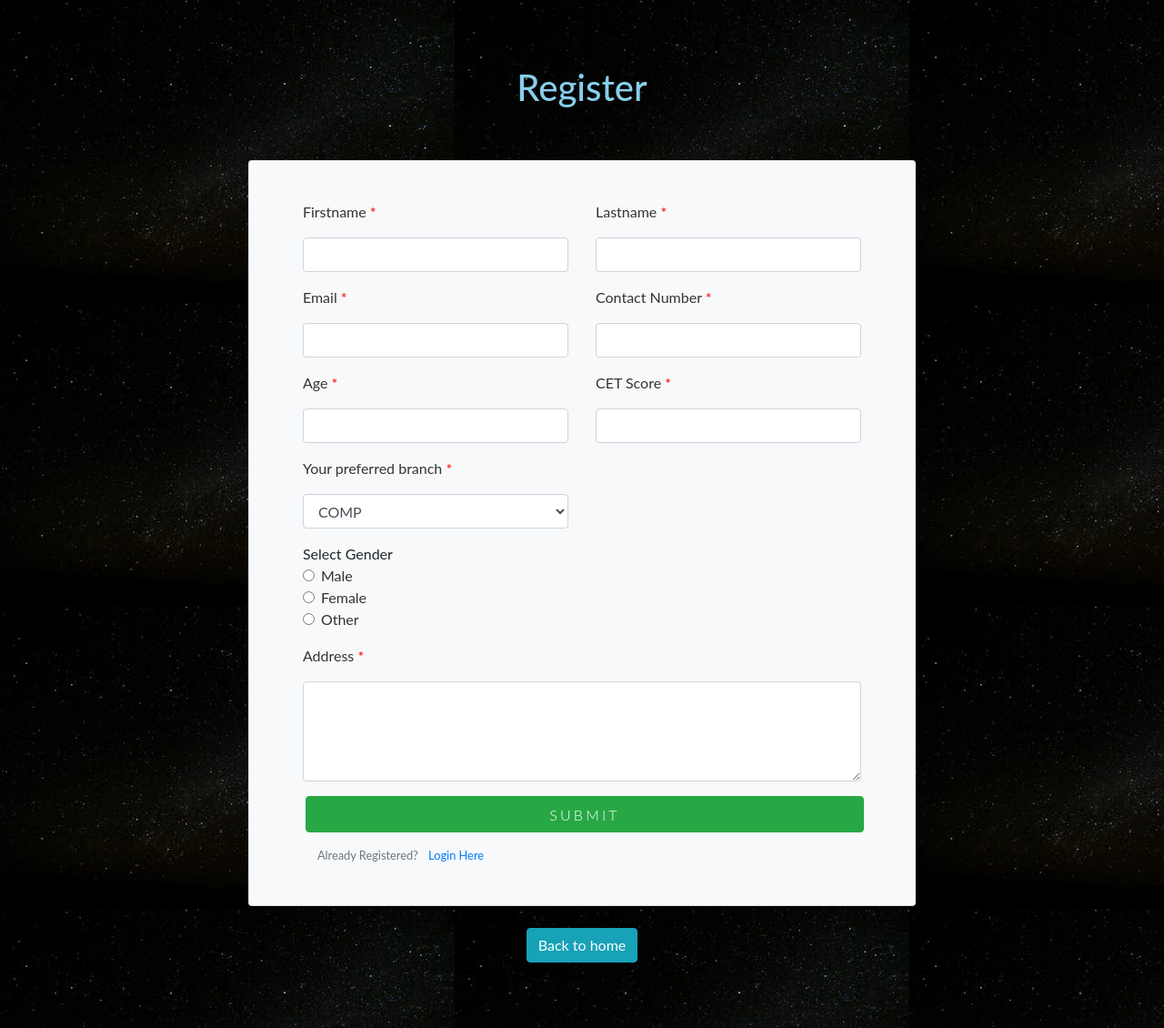
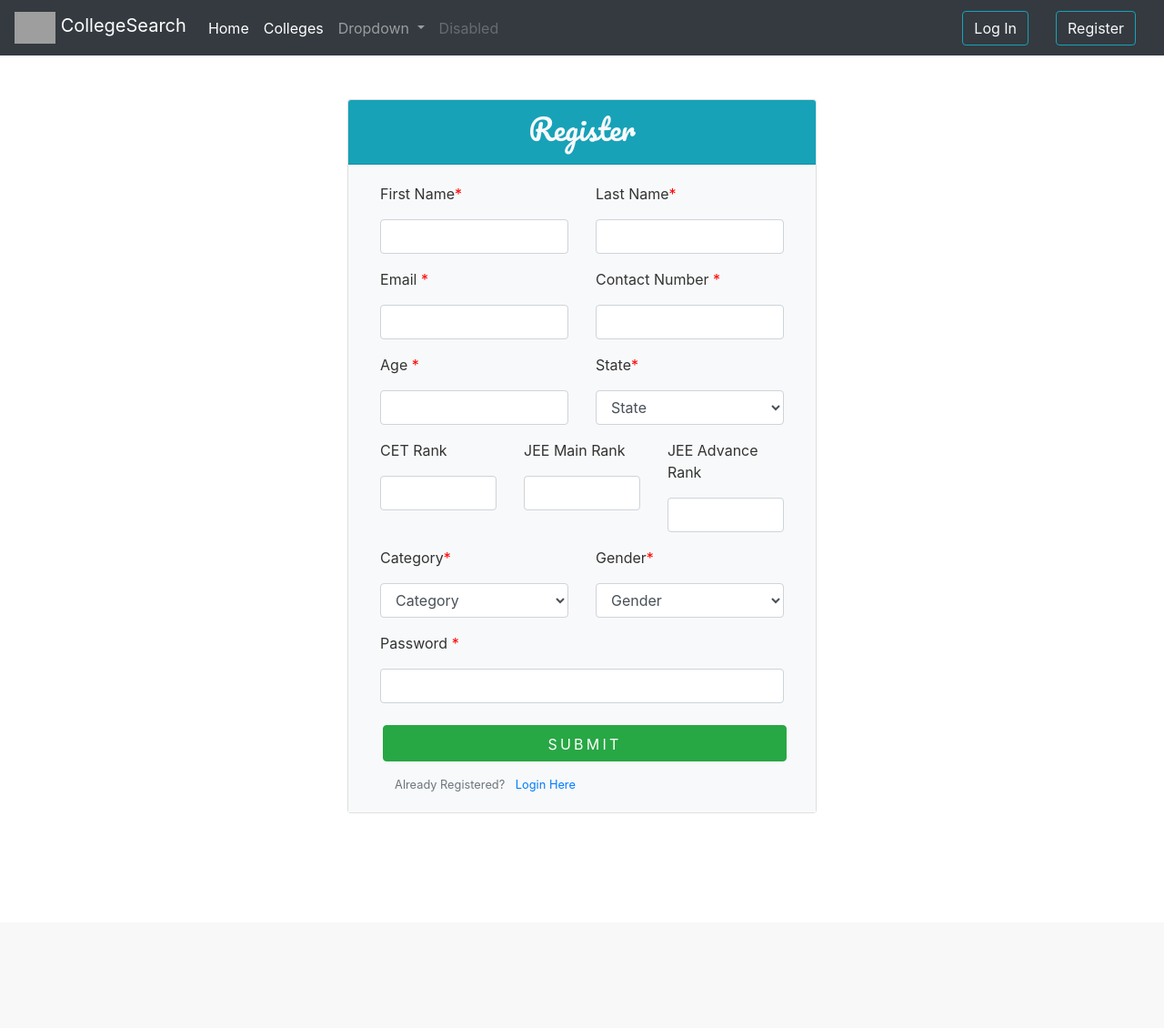
Before and after one commit to vishalsalgond/WP, a PHP site: page /register.php in a window 1280 px wide. Shown: the whole page at 91% size. After the commit the page ends 894 px from the top, so only its background shows below. Run offline with PHP 8.4, Linux system fonts and the light colour scheme; grey boxes are pictures that could not be loaded.

Commit message:
added navbar

```diff
--- a/home.php
+++ b/home.php
@@ -4,6 +4,7 @@
 	<title>Home</title>
 </head>
 <body>
+	<?php include 'navbar.php' ?>
 
 </body>
 </html>
--- a/login.php
+++ b/login.php
@@ -5,5 +5,7 @@
 </head>
 <body>
 
+	<?php include 'navbar.php' ?>
+
 </body>
 </html>
--- /dev/null
+++ b/navbar.php
@@ -0,0 +1,63 @@
+<!DOCTYPE HTML>
+<html>
+<head>
+    <meta charset="utf-8">
+    <meta name="viewport" content="width=device-width, initial-scale=1, shrink-to-fit=no">
+    <title>Register</title>
+
+    <!-- Bootstrap CSS -->
+    <link rel="stylesheet" href="https://stackpath.bootstrapcdn.com/bootstrap/4.5.2/css/bootstrap.min.css" integrity="sha384-JcKb8q3iqJ61gNV9KGb8thSsNjpSL0n8PARn9HuZOnIxN0hoP+VmmDGMN5t9UJ0Z" crossorigin="anonymous">
+
+</head>
+
+<body>
+
+	<nav class="navbar navbar-expand-lg navbar-dark bg-dark">
+	   <a class="navbar-brand" href="home.php">
+	    <img src="https://www.logodesign.net/images/letter-c-logo-tutorial.png" width="45" height="35" class="d-inline-block align-top" alt="">
+	    CollegeSearch
+	  </a>
+	  <button class="navbar-toggler" type="button" data-toggle="collapse" data-target="#navbarSupportedContent" aria-controls="navbarSupportedContent" aria-expanded="false" aria-label="Toggle navigation">
+	    <span class="navbar-toggler-icon"></span>
+	  </button>
+
+	  <div class="collapse navbar-collapse" id="navbarSupportedContent">
+	    <ul class="navbar-nav mr-auto">
+	      <li class="nav-item active">
+	        <a class="nav-link" href="home.php">Home</a>
+	      </li>
+	      <li class="nav-item active">
+	        <a class="nav-link" href="#">Colleges</a>
+	      </li>
+	      <li class="nav-item dropdown">
+	        <a class="nav-link dropdown-toggle" href="#" id="navbarDropdown" role="button" data-toggle="dropdown" aria-haspopup="true" aria-expanded="false">
+	          Dropdown
+	        </a>
+	        <div class="dropdown-menu" aria-labelledby="navbarDropdown">
+	          <a class="dropdown-item" href="#">Action</a>
+	          <a class="dropdown-item" href="#">Another action</a>
+	          <div class="dropdown-divider"></div>
+	          <a class="dropdown-item" href="#">Something else here</a>
+	        </div>
+	      </li>
+	      <li class="nav-item">
+	        <a class="nav-link disabled" href="#">Disabled</a>
+	      </li>
+	    </ul>
+	    <form class="form-inline my-2 my-lg-0">
+	    	<div class="col"><a class="btn btn-outline-info text-light" href="login.php">Log In</a></div>
+	    	<div class="col"><a class="btn btn-outline-info text-light" href="register.php">Register</a></div>
+	     <!--  <input class="form-control mr-sm-2" type="search" placeholder="Search" aria-label="Search">
+	      <button class="btn btn-outline-success my-2 my-sm-0" type="submit">Search</button> -->
+	    </form>
+	  </div>
+	</nav>
+
+
+
+	<!-- JS, Popper.js, and jQuery -->
+    <script src="https://code.jquery.com/jquery-3.5.1.slim.min.js" integrity="sha384-DfXdz2htPH0lsSSs5nCTpuj/zy4C+OGpamoFVy38MVBnE+IbbVYUew+OrCXaRkfj" crossorigin="anonymous"></script>
+    <script src="https://cdn.jsdelivr.net/npm/popper.js@1.16.1/dist/umd/popper.min.js" integrity="sha384-9/reFTGAW83EW2RDu2S0VKaIzap3H66lZH81PoYlFhbGU+6BZp6G7niu735Sk7lN" crossorigin="anonymous"></script>
+    <script src="https://stackpath.bootstrapcdn.com/bootstrap/4.5.2/js/bootstrap.min.js" integrity="sha384-B4gt1jrGC7Jh4AgTPSdUtOBvfO8shuf57BaghqFfPlYxofvL8/KUEfYiJOMMV+rV" crossorigin="anonymous"></script>
+</body>
+</html>
--- a/register.php
+++ b/register.php
@@ -8,6 +8,9 @@
     <!-- Bootstrap CSS -->
     <link rel="stylesheet" href="https://stackpath.bootstrapcdn.com/bootstrap/4.5.2/css/bootstrap.min.css" integrity="sha384-JcKb8q3iqJ61gNV9KGb8thSsNjpSL0n8PARn9HuZOnIxN0hoP+VmmDGMN5t9UJ0Z" crossorigin="anonymous">
 
+    <!-- Google fonts -->
+    <link href="https://fonts.googleapis.com/css2?family=Pacifico&display=swap" rel="stylesheet">
+
      <!-- Custom styles for this template-->
     <link href="static/register.css" rel="stylesheet" type="text/css"/>
     <link href="static/footer.css" rel="stylesheet" type="text/css"/>
@@ -15,35 +18,27 @@
 
 <body>
 
+    <?php include 'navbar.php';?>
     <?php include 'validate.php';?>
 
-
-    <div class="container d-inline"> <div class="text-center mt-5 mb-5">
-        <h1 style="color: skyblue"> Register</h1>
-    </div>
-
         <div class="row ">
-            <div class="col-lg-7 mx-auto">
-                <div class="card mt-2 mx-auto p-4 bg-light">
+            <div class="col-lg-5 mx-auto">
+                <div class="card card-register mx-auto mt-5 mb-5">
+                    <div class="card-header bg-info text-light text-center"><h2 style="font-family: 'Pacifico', cursive;">Register</h2></div>
                     <div class="card-body bg-light">
                         <div class="container">
                             <form id="contact-form" role="form" method="POST" action='?php echo htmlspecialchars($_SERVER["PHP_SELF"]);?>' onsubmit="func1()">
                                 <div class="controls">
                                     <div class="row">
                                         <div class="col-md-6">
-                                            <div class="form-group"> <label for="form_name">Firstname <label style="color: red">*</label></label>
+                                            <div class="form-group"> <label for="form_name">First Name<label style="color: red">*</label></label>
                                                 <input class="form-control mb-2 mr-sm-4" type="text" id="input" name="fname" value="<?php echo $fname;?>">
-                                                <!-- Greets the user when he is typing his name -->
-                                                    <script>
-                                                      input.oninput = function() {
-                                                        result.innerHTML = "Hello " + input.value + ", Welcome to CollegeSearch!";
-                                                      };
-                                                    </script> </div>
+                                                 </div>
                                                     <span style="color: red;" class="error"><?php echo $fnameerror;?></span>
                                         </div>
 
                                         <div class="col-md-6">
-                                            <div class="form-group"> <label for="form_lastname">Lastname <label style="color: red">*</label></label>
+                                            <div class="form-group"> <label for="form_lastname">Last Name<label style="color: red">*</label></label>
                                                 <input class="form-control mb-2 mr-sm-2" type="text" name="lname" value="<?php echo $lname;?>"> </div>
                                                 <span style="color: red;" class="error"><?php echo $lnameerr;?></span>
                                         </div>
@@ -63,73 +58,108 @@
                                         </div>
 
                                     </div>
+
+
                                     <div class="row">
                                         <div class="col-md-6">
                                             <div class="form-group"> <label for="form_email">Age <label style="color: red">*</label></label> <input class="form-control mb-2 mr-sm-2" type="text" name="age" value="<?php echo $age;?>"> </div>
                                             <span style="color: red;" class="error"><?php echo $ageerr;?></span>
                                         </div>
                                         <div class="col-md-6">
-                                            <div class="form-group"> <label for="form_email">CET Score <label style="color: red">*</label></label>
-                                                <input class="form-control mb-2 mr-sm-2" id="input1" type="text" name="cet" value="<?php echo $cet;?>">
-                                                <!-- When CET score is more than 150, prints a message that user has high chances of getting a good college! -->
-                                                    <script>
-                                                      input1.oninput = function() {
-                                                        if(input1.value > 150) {
-                                                            result1.innerHTML = "Congratulations! You have very high chances of getting a good college."
-                                                        } else {
-                                                            result1.innerHTML = "";
-                                                        }
-                                                      };
-                                                    </script> </div>
-                                                <span style="color: red;" class="error"><?php echo $ceterr;?></span>
-                                        </div>
-                                        <div class="col">
-                                            <span  style="color: purple; font-size: 20px" id="result1"></span>
-                                        </div>
-                                    </div>
-
-                                    <div class="row">
-                                        <div class="col-md-6">
-                                            <div class="form-group"> <label for="form_need">Your preferred branch <label style="color: red">*</label></label> <select id="branch" name="branch" class="form-control" required="required" data-error="Please specify your need.">
-                                                    <option value="COMP">COMP</option>
-                                                    <option value="IT">IT</option>
-                                                    <option value="EXTC">EXTC</option>
-                                                    <option value="MECH">MECH</option>
-                                                    <option value="MECH">ETRX</option>
+                                            <div class="form-group"> <label for="form_need">State<label style="color: red">*</label></label> <select id="branch" name="state" class="form-control" required="required" data-error="Please specify your need.">
+                                                <option value="Andhra Pradesh">State</option>
+                                                <option value="Andhra Pradesh">Andhra Pradesh</option>
+                                                <option value="Andaman and Nicobar Islands">Andaman and Nicobar Islands</option>
+                                                <option value="Arunachal Pradesh">Arunachal Pradesh</option>
+                                                <option value="Assam">Assam</option>
+                                                <option value="Bihar">Bihar</option>
+                                                <option value="Chandigarh">Chandigarh</option>
+                                                <option value="Chhattisgarh">Chhattisgarh</option>
+                                                <option value="Dadar and Nagar Haveli">Dadar and Nagar Haveli</option>
+                                                <option value="Daman and Diu">Daman and Diu</option>
+                                                <option value="Delhi">Delhi</option>
+                                                <option value="Lakshadweep">Lakshadweep</option>
+                                                <option value="Puducherry">Puducherry</option>
+                                                <option value="Goa">Goa</option>
+                                                <option value="Gujarat">Gujarat</option>
+                                                <option value="Haryana">Haryana</option>
+                                                <option value="Himachal Pradesh">Himachal Pradesh</option>
+                                                <option value="Jammu and Kashmir">Jammu and Kashmir</option>
+                                                <option value="Jharkhand">Jharkhand</option>
+                                                <option value="Karnataka">Karnataka</option>
+                                                <option value="Kerala">Kerala</option>
+                                                <option value="Madhya Pradesh">Madhya Pradesh</option>
+                                                <option value="Maharashtra">Maharashtra</option>
+                                                <option value="Manipur">Manipur</option>
+                                                <option value="Meghalaya">Meghalaya</option>
+                                                <option value="Mizoram">Mizoram</option>
+                                                <option value="Nagaland">Nagaland</option>
+                                                <option value="Odisha">Odisha</option>
+                                                <option value="Punjab">Punjab</option>
+                                                <option value="Rajasthan">Rajasthan</option>
+                                                <option value="Sikkim">Sikkim</option>
+                                                <option value="Tamil Nadu">Tamil Nadu</option>
+                                                <option value="Telangana">Telangana</option>
+                                                <option value="Tripura">Tripura</option>
+                                                <option value="Uttar Pradesh">Uttar Pradesh</option>
+                                                <option value="Uttarakhand">Uttarakhand</option>
+                                                <option value="West Bengal">West Bengal</option>
                                                 </select> </div>
                                         </div>
                                     </div>
 
-                                    <div class="row mb-3">
+
+
+                                    <div class="row">
+                                        <div class="col">
+                                            <div class="form-group"> <label class="mb-3" for="form_email">CET Rank </label>
+                                                <input class="form-control mb-2 mr-sm-2" id="input1" type="text" name="cet" value="<?php echo $cet;?>">
+                                                </div>
+                                                <span style="color: red;" class="error"><?php echo $ceterr;?></span>
+                                        </div>
+                                        <div class="col">
+                                            <div class="form-group"> <label class="mb-3" for="form_email">JEE Main Rank </label><input class="form-control mb-2 mr-sm-2" type="text" name="age" value="<?php echo $age;?>"> </div>
+                                            <span style="color: red;" class="error"><?php echo $ageerr;?></span>
+                                        </div>
+                                        <div class="col">
+                                            <div class="form-group"> <label class="mb-3" for="form_email">JEE Advance Rank </label> <input class="form-control mb-2 mr-sm-2" type="text" name="age" value="<?php echo $age;?>"> </div>
+                                            <span style="color: red;" class="error"><?php echo $ageerr;?></span>
+                                        </div>
+                                    </div>
+
+
+
+                                    <div class="row">
                                         <div class="col-md-6">
-                                        Select Gender
-                                        <div class="form-check">
-                                            <input class="form-check-input" type="radio" name="gender" <?php if (isset($gender) && $gender=="female") echo "checked";?> value="Male">
-                                            <label class="form-check-label" for="exampleRadios1">
-                                                Male
-                                            </label>
+                                            <div class="form-group"> <label for="form_need">Category<label style="color: red">*</label></label> <select id="branch" name="state" class="form-control" required="required" data-error="Please specify your need.">
+                                                <option value="">Category</option>
+                                                    <option value="GEN">General</option>
+                                                    <option value="EWS">EWS</option>
+                                                    <option value="OBC">OBC (Non-creamy layer)</option>
+                                                    <option value="SC">SC</option>
+                                                    <option value="ST">ST</option>
+                                                    <option value="PwD">PwD</option>
+                                                </select> </div>
                                         </div>
-                                        <div class="form-check">
-                                            <input class="form-check-input"  type="radio" name="gender" <?php if (isset($gender) && $gender=="male") echo "checked";?> value="Female">
-                                            <label class="form-check-label" for="exampleRadios1">
-                                                Female
-                                            </label>
+                                        <div class="col-md-6">
+                                            <div class="form-group"> <label for="form_need">Gender<label style="color: red">*</label></label> <select id="branch" name="state" class="form-control" required="required" data-error="Please specify your need.">
+                                                <option value="">Gender</option>
+                                                    <option value="M">Male</option>
+                                                    <option value="F">Female</option>
+                                                    <option value="O">Other</option>
+                                                </select> </div>
                                         </div>
-                                        <div class="form-check">
-                                            <input class="form-check-input" type="radio" name="gender" <?php if (isset($gender) && $gender=="other") echo "checked";?> value="Other">
-                                            <label class="form-check-label" for="exampleRadios1">
-                                                Other
-                                            </label>
-                                        </div>
+
                                     </div>
 
                                     </div>
 
                                     <div class="row">
                                         <div class="col-md-12">
-                                            <div class="form-group"> <label for="form_message">Address <label style="color: red">*</label></label> <textarea id="comment" name="comment" class="form-control" placeholder="Write your address here." rows="4" required="required"> <?php echo $comment;?></textarea> </div>
+                                            <div class="form-group"> <label for="form_email">Password <label style="color: red">*</label></label> <input class="form-control mb-2 mr-sm-2" type="text" name="phone" value="<?php echo $phone;?>"> </div>
+                                            <span style="color: red;" class="error"><?php echo $phoneerr;?></span>
                                         </div>
-                                        <div class="col-md-12"> <input type="submit" name="submit" class="btn btn-success btn-send pt-2 btn-block " value="Submit"> </div>
+                                        <div class="col-md-12"> <input type="submit" name="submit" class="btn btn-success btn-send pt-2 btn-block mt-2" value="Submit"> </div>
                                     </div>
 
                                     <div>
@@ -146,11 +176,6 @@
 
                                 </div>
                             </form>
-                        </div>
-                    </div>
-                    </div class="col-md-6">
-                        <div class="col-md-12 text-center mt-4">
-                            <a type="button" href="home.php" class="btn btn-info">Back to home</a>
                         </div>
                     </div>
                 </div> <!-- /.8 -->
--- a/static/register.css
+++ b/static/register.css
@@ -1,6 +1,6 @@
 body {
     font-family: 'Lato', sans-serif;
-    background-image: url("image.jpeg");
+    /*background-image: url("image.jpeg");*/
 }
 
 h1 {
```
